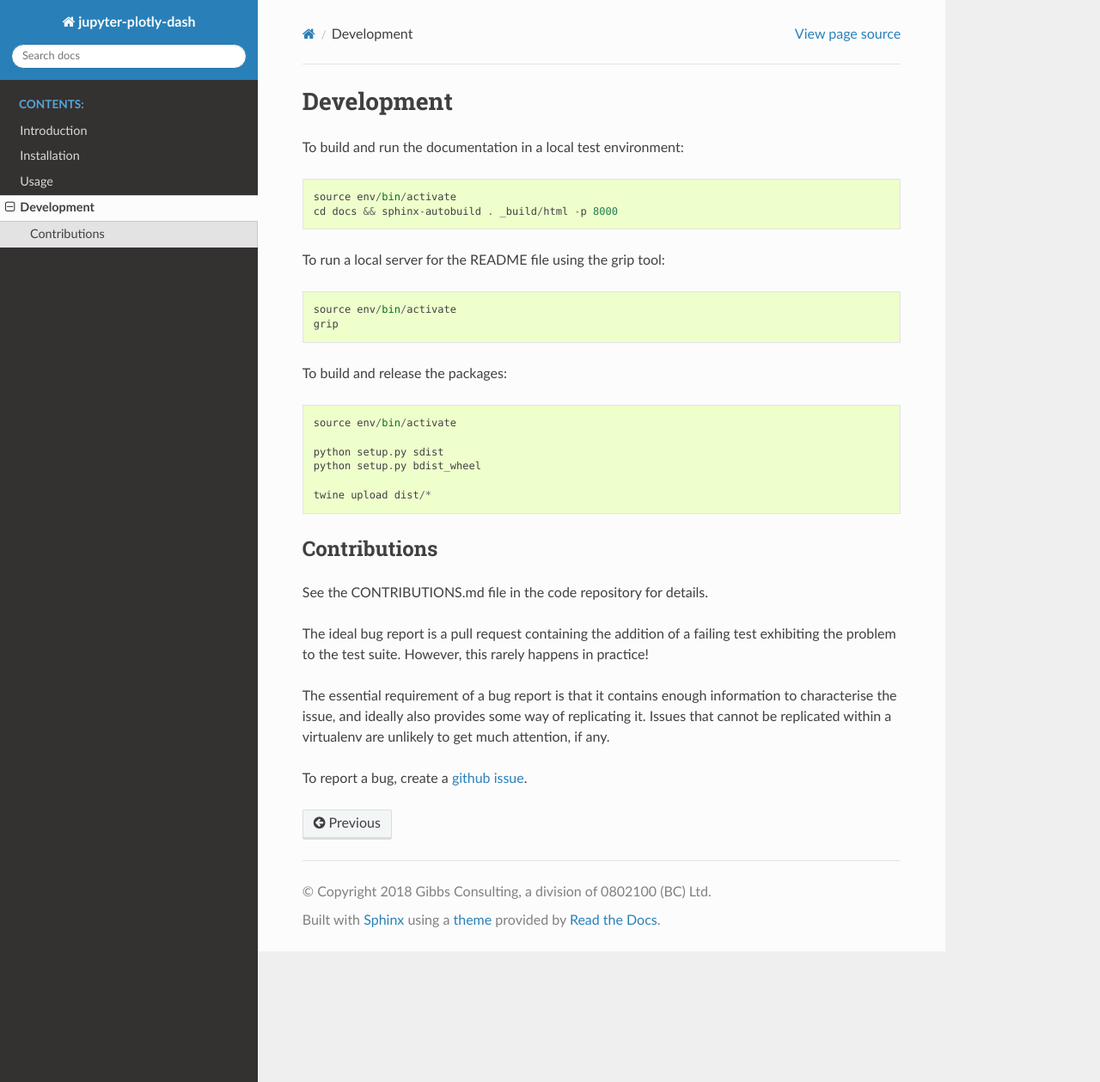
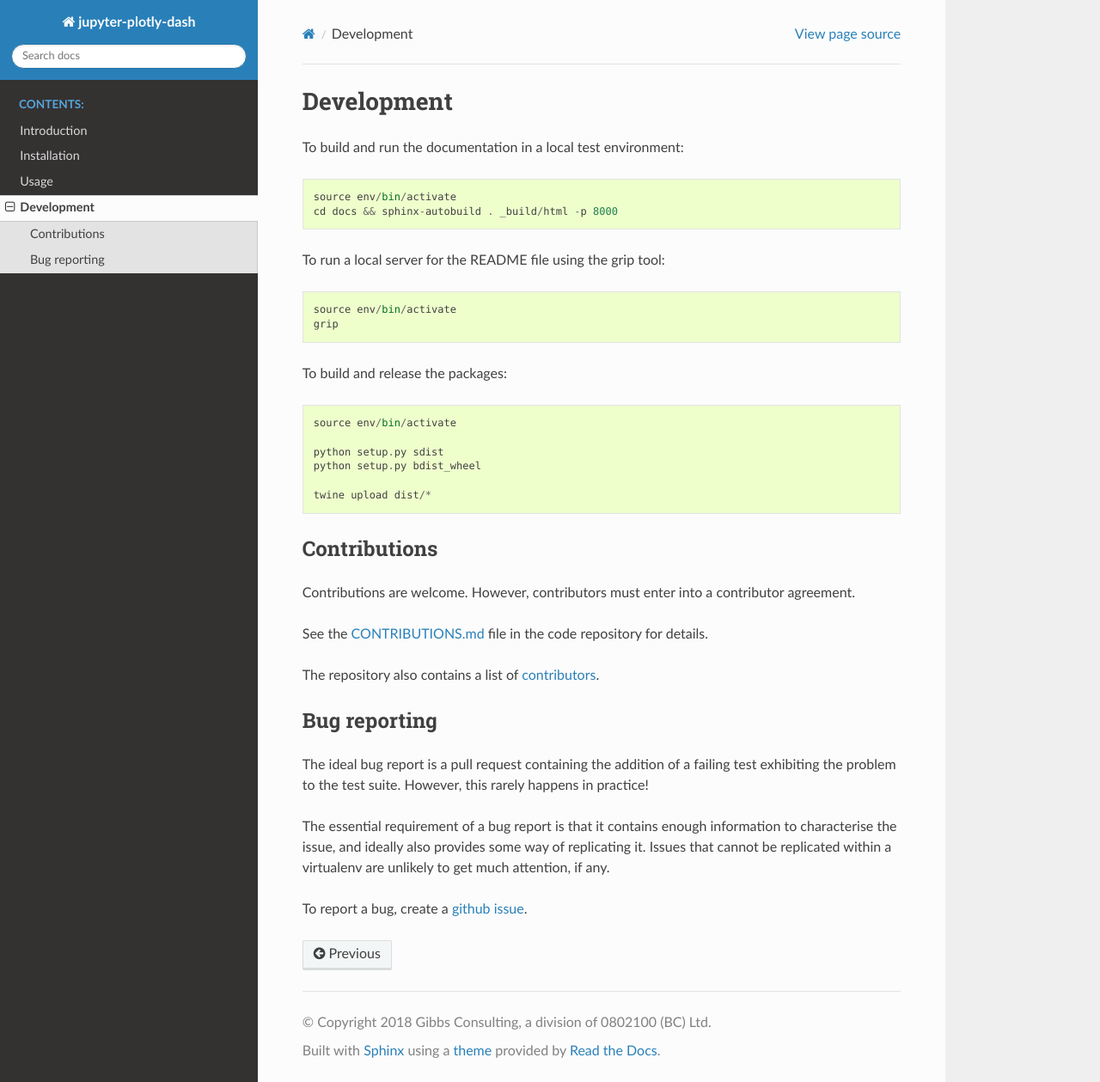
Before and after one commit to GibbsConsulting/jupyter-plotly-dash, a Sphinx documentation site: the page built from docs/development.rst, in a window 1280 px wide and 1259 px high. Shown: the whole window at 86% size. Built offline with Sphinx 7.4.7 and the Read the Docs theme 2.0.0, drawn with Linux system fonts in a browser that asks for light colours.

Commit message:
Add a note about contributors and contributing

```diff
--- a/docs/development.rst
+++ b/docs/development.rst
@@ -27,9 +27,16 @@ To build and release the packages::
 Contributions
 -------------
 
-See the CONTRIBUTIONS.md file in the code repository for details.
+Contributions are welcome. However, contributors must enter into a contributor agreement.
+
+See the `CONTRIBUTIONS.md <https://github.com/GibbsConsulting/latest/CONTRIBUTIONS.md>`_ file in the code repository for details.
+
+The repository also contains a list of `contributors <https://github.com/GibbsConsulting/latest/CONTRIBUTORS.md>`_.
 
 .. _bug_reporting:
+
+Bug reporting
+-------------
 
 The ideal bug report is a pull request containing the addition of a failing test exhibiting the problem
 to the test suite. However, this rarely happens in practice!
```
